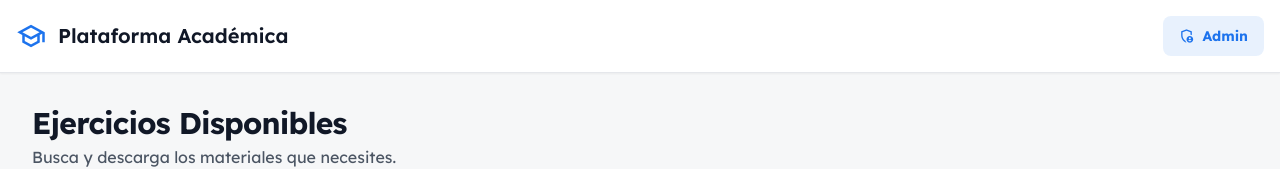
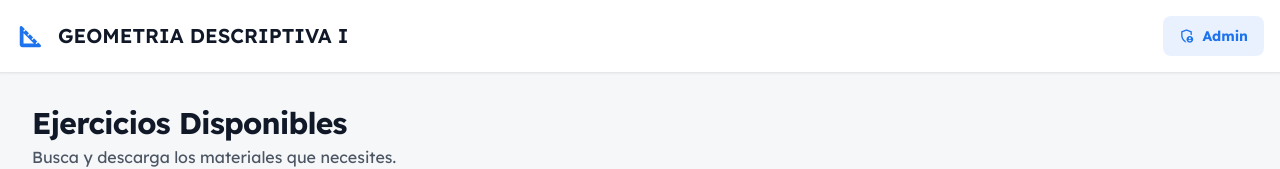
Before and after one commit to manuel-marg/AutoCAD-Web, a plain HTML site: page EJERCICIOS_INDEX.html in a window 1280 px wide. Shown: the top 169 px of the page. Drawn offline with nearby package versions, Linux system fonts and the light colour scheme; some packages are replaced by stand-ins of ours; a script that the page names is missing.

Commit message:
Funcionando

```diff
--- a/EJERCICIOS_INDEX.html
+++ b/EJERCICIOS_INDEX.html
@@ -39,8 +39,8 @@
   <header class="bg-white dark:bg-card-dark border-b border-gray-200 dark:border-border-dark p-4 shadow-sm sticky top-0 z-10">
     <div class="flex justify-between items-center max-w-7xl mx-auto">
       <div class="flex items-center gap-3">
-        <span class="material-symbols-outlined text-primary text-3xl">school</span>
-        <h1 class="text-gray-900 dark:text-white text-xl font-semibold">Plataforma Académica</h1>
+        <span class="material-symbols-outlined text-primary text-3xl">square_foot</span>
+        <h1 class="text-gray-900 dark:text-white text-xl font-semibold">GEOMETRIA DESCRIPTIVA I</h1>
       </div>
       <button id="adminBtn" onclick="showAdminLogin()" class="flex items-center justify-center gap-2 rounded-lg h-10 px-4 bg-primary/10 dark:bg-primary/20 text-primary text-sm font-bold hover:bg-primary/20 dark:hover:bg-primary/30 transition-colors">
         <span class="material-symbols-outlined text-base">admin_panel_settings</span>
```
